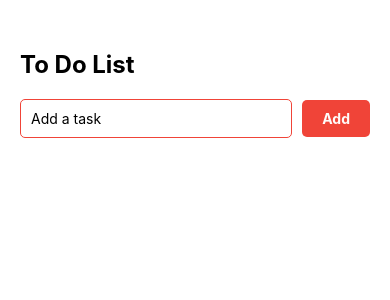
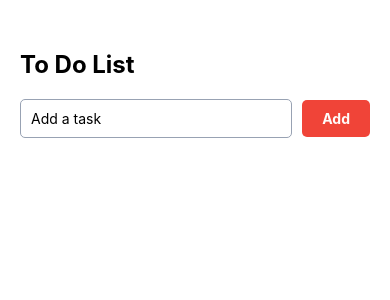
Before and after one commit to wilsonDT/todo-app, a React Native app: screen / in a window 390 px wide. Shown: the top 300 px of the page. Built offline with nearby package versions, Linux system fonts and the light colour scheme.

Commit message:
feat: change edit and delete icons
* improve color scheme

```diff
--- a/components/TaskInput.tsx
+++ b/components/TaskInput.tsx
@@ -1,6 +1,5 @@
 import React, { useState } from 'react';
 import { View, TextInput, TouchableOpacity, Text, StyleSheet } from 'react-native';
-import deleteIcon from '../assets/delete-icon.png';
 
 const TaskInput = ({ onAddTask }) => {
   const [task, setTask] = useState('');
@@ -35,7 +34,7 @@ const styles = StyleSheet.create({
   },
   input: {
     flex: 1,
-    borderColor: '#F04438',
+    borderColor: '#98A2B3',
     borderWidth: 1,
     padding: 10,
     borderRadius: 5,
--- a/components/TaskItem.tsx
+++ b/components/TaskItem.tsx
@@ -3,7 +3,7 @@ import {
   View,
   Text,
   TextInput,
-  Button,
+  Image,
   Alert,
   StyleSheet,
   TouchableOpacity,
@@ -11,7 +11,6 @@ import {
 
 import deleteIcon from '../assets/delete-icon.png';
 import editIcon from '../assets/edit-icon.png';
-
 
 const TaskItem = ({ task, onEditTask, onDeleteTask, onToggleComplete }) => {
   const [isEditing, setIsEditing] = useState(false);
@@ -42,23 +41,27 @@ const TaskItem = ({ task, onEditTask, onDeleteTask, onToggleComplete }) => {
       </TouchableOpacity>
 
       {isEditing ? (
+        <>
           <TextInput
             style={[styles.input, task.completed && styles.completedTask]}
             value={editedTask}
             onChangeText={setEditedTask}
           />
+          <TouchableOpacity onPress={handleSave}>
+            <Text style={styles.saveText}>Save</Text>
+          </TouchableOpacity>
+        </>
       ) : (
+        <>
           <Text style={[styles.taskText, task.completed && styles.completedTask]}>
             {task.description}
           </Text>
-      )}
-
-      {isEditing ? (
-        <Button title="Save" onPress={handleSave} />
-      ) : (
-        <>
-          <Button title="Edit" onPress={() => setIsEditing(true)} />
-          <Button title="Delete" onPress={confirmDelete} color="red" />
+          <TouchableOpacity onPress={() => setIsEditing(true)}>
+            <Image source={editIcon} style={styles.icon} />
+          </TouchableOpacity>
+          <TouchableOpacity onPress={confirmDelete}>
+            <Image source={deleteIcon} style={styles.icon} />
+          </TouchableOpacity>
         </>
       )}
     </View>
@@ -71,8 +74,6 @@ const styles = StyleSheet.create({
     alignItems: 'center',
     justifyContent: 'space-between',
     paddingVertical: 10,
-    borderBottomWidth: 1,
-    borderBottomColor: '#ddd',
   },
   taskText: {
     flex: 1,
@@ -84,17 +85,16 @@ const styles = StyleSheet.create({
   },
   input: {
     flex: 1,
-    borderColor: '#F04438',
+    borderColor: '#98A2B3',
     borderWidth: 1,
     padding: 10,
     marginRight: 10,
     borderRadius: 5,
-    color: '#F04438',
   },
   checkbox: {
     width: 24,
     height: 24,
-    borderWidth: 1,
+    borderWidth: 2,
     borderColor: '#F04438',
     borderRadius: 6,
     justifyContent: 'center',
@@ -108,6 +108,15 @@ const styles = StyleSheet.create({
     fontSize: 18,
     color: '#FFFFFF',
   },
+  icon: {
+    width: 24,
+    height: 24,
+    marginLeft: 10,
+  },
+  saveText: {
+    color: '#F04438',
+    marginLeft: 10,
+  },
 });
 
 export default TaskItem;
```
Also changed, not shown: assets/delete-icon.png (added), assets/edit-icon.png (added). Lines whose indentation alone changed are shown as unchanged.
